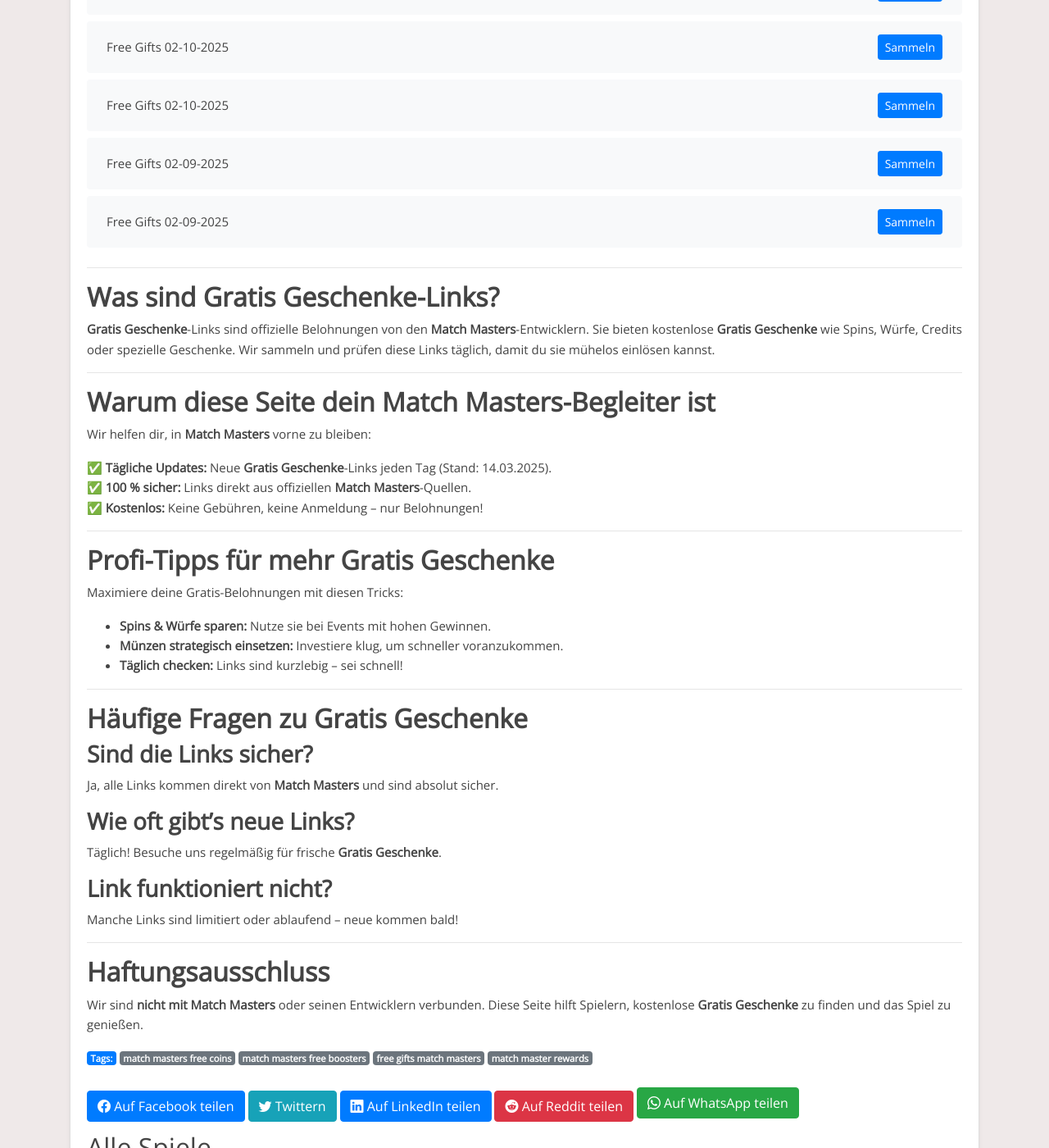
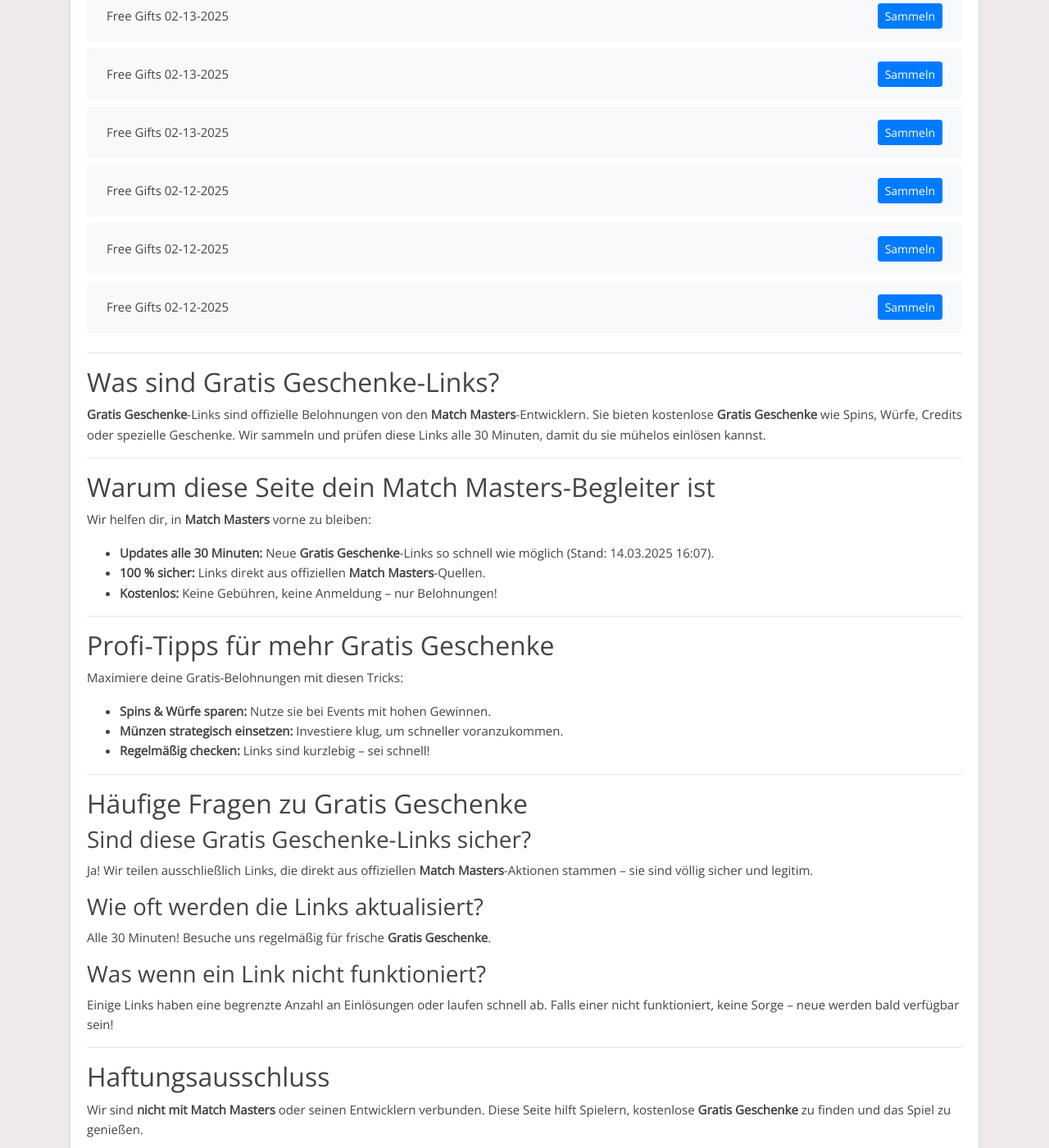
Before and after one commit to Prollad99/bs-de, a Jekyll site: the page built from _posts/2025-01-18-match-masters.md, in a window 1280 px wide and 1400 px high, scrolled down 7397 px. Shown: the whole window at 82% size. Built offline with Jekyll 4.4.1, drawn with Linux system fonts in a browser that asks for light colours; some of the changed text lies outside the part shown.

Commit message:
Update  links and content - 2025-03-14 16:07

```diff
--- a/_includes/match-masters.html
+++ b/_includes/match-masters.html
@@ -1,4 +1,36 @@
 <ul class="list-group mt-3 mb-4">
+  <li class="list-group-item d-flex justify-content-between align-items-center">
+    <span>Free Gifts 03-14-2025</span>
+    <a href="https://go.matchmasters.io/l/p/dTAuD_YPs9c" class="btn btn-primary btn-sm">Sammeln</a>
+  </li>
+  <li class="list-group-item d-flex justify-content-between align-items-center">
+    <span>Free Gifts 03-14-2025</span>
+    <a href="http://go.matchmasters.io/l/p/faAH8e0Dcsk" class="btn btn-primary btn-sm">Sammeln</a>
+  </li>
+  <li class="list-group-item d-flex justify-content-between align-items-center">
+    <span>Free Gifts 03-14-2025</span>
+    <a href="https://go.matchmasters.io/l/p/f2F6N7NlUhU" class="btn btn-primary btn-sm">Sammeln</a>
+  </li>
+  <li class="list-group-item d-flex justify-content-between align-items-center">
+    <span>Free Gifts 03-14-2025</span>
+    <a href="https://go.matchmasters.io/l/p/6nnjc5Euvn8" class="btn btn-primary btn-sm">Sammeln</a>
+  </li>
+  <li class="list-group-item d-flex justify-content-between align-items-center">
+    <span>Free Gifts 03-14-2025</span>
+    <a href="https://go.matchmasters.io/l/p/yCQUeaEd8Dw" class="btn btn-primary btn-sm">Sammeln</a>
+  </li>
+  <li class="list-group-item d-flex justify-content-between align-items-center">
+    <span>Free Gifts 03-14-2025</span>
+    <a href="https://go.matchmasters.io/l/p/Gh9JrTKs4zs" class="btn btn-primary btn-sm">Sammeln</a>
+  </li>
+  <li class="list-group-item d-flex justify-content-between align-items-center">
+    <span>Free Gifts 03-14-2025</span>
+    <a href="https://go.matchmasters.io/l/p/_3J98TaCpnw" class="btn btn-primary btn-sm">Sammeln</a>
+  </li>
+  <li class="list-group-item d-flex justify-content-between align-items-center">
+    <span>Free Gifts 03-14-2025</span>
+    <a href="https://go.matchmasters.io/l/p/bbxnk_5ptCw" class="btn btn-primary btn-sm">Sammeln</a>
+  </li>
   <li class="list-group-item d-flex justify-content-between align-items-center">
     <span>Free Gifts 03-11-2025</span>
     <a href="https://go.matchmasters.io/l/p/N68lQpV6CtA" class="btn btn-primary btn-sm">Sammeln</a>
@@ -367,36 +399,4 @@
     <span>Free Gifts 02-12-2025</span>
     <a href="https://go.matchmasters.io/l/p/sxN3F1DxFz0" class="btn btn-primary btn-sm">Sammeln</a>
   </li>
-  <li class="list-group-item d-flex justify-content-between align-items-center">
-    <span>Free Gifts 02-11-2025</span>
-    <a href="https://go.matchmasters.io/l/p/a3jemXgPin8" class="btn btn-primary btn-sm">Sammeln</a>
-  </li>
-  <li class="list-group-item d-flex justify-content-between align-items-center">
-    <span>Free Gifts 02-11-2025</span>
-    <a href="https://go.matchmasters.io/l/p/tFz2RWb3aN0" class="btn btn-primary btn-sm">Sammeln</a>
-  </li>
-  <li class="list-group-item d-flex justify-content-between align-items-center">
-    <span>Free Gifts 02-11-2025</span>
-    <a href="https://go.matchmasters.io/l/p/TkibTiOhRx8" class="btn btn-primary btn-sm">Sammeln</a>
-  </li>
-  <li class="list-group-item d-flex justify-content-between align-items-center">
-    <span>Free Gifts 02-10-2025</span>
-    <a href="https://go.matchmasters.io/l/p/hQqwZWboZRE" class="btn btn-primary btn-sm">Sammeln</a>
-  </li>
-  <li class="list-group-item d-flex justify-content-between align-items-center">
-    <span>Free Gifts 02-10-2025</span>
-    <a href="https://go.matchmasters.io/l/p/58RuzndgRnY" class="btn btn-primary btn-sm">Sammeln</a>
-  </li>
-  <li class="list-group-item d-flex justify-content-between align-items-center">
-    <span>Free Gifts 02-10-2025</span>
-    <a href="https://go.matchmasters.io/l/p/NcE9ESZt4M0" class="btn btn-primary btn-sm">Sammeln</a>
-  </li>
-  <li class="list-group-item d-flex justify-content-between align-items-center">
-    <span>Free Gifts 02-09-2025</span>
-    <a href="https://go.matchmasters.io/l/p/FREEGIFT" class="btn btn-primary btn-sm">Sammeln</a>
-  </li>
-  <li class="list-group-item d-flex justify-content-between align-items-center">
-    <span>Free Gifts 02-09-2025</span>
-    <a href="https://go.matchmasters.io/l/p/Naawm1IER1s" class="btn btn-primary btn-sm">Sammeln</a>
-  </li>
 </ul>
--- a/_includes/match-masters_footer.html
+++ b/_includes/match-masters_footer.html
@@ -1,44 +1,47 @@
 ---
 
-## **Was sind Gratis Geschenke-Links?**
+## Was sind Gratis Geschenke-Links?
 
-**Gratis Geschenke**-Links sind offizielle Belohnungen von den **Match Masters**-Entwicklern. Sie bieten kostenlose **Gratis Geschenke** wie Spins, Würfe, Credits oder spezielle Geschenke. Wir sammeln und prüfen diese Links täglich, damit du sie mühelos einlösen kannst.
+**Gratis Geschenke**-Links sind offizielle Belohnungen von den **Match Masters**-Entwicklern. Sie bieten kostenlose **Gratis Geschenke** wie Spins, Würfe, Credits oder spezielle Geschenke. Wir sammeln und prüfen diese Links alle 30 Minuten, damit du sie mühelos einlösen kannst.
 
 ---
 
-## **Warum diese Seite dein Match Masters-Begleiter ist**
+## Warum diese Seite dein Match Masters-Begleiter ist
 
 Wir helfen dir, in **Match Masters** vorne zu bleiben:
 
-✅ **Tägliche Updates:** Neue **Gratis Geschenke**-Links jeden Tag (Stand: 14.03.2025).
-✅ **100 % sicher:** Links direkt aus offiziellen **Match Masters**-Quellen.
-✅ **Kostenlos:** Keine Gebühren, keine Anmeldung – nur Belohnungen!
+- **Updates alle 30 Minuten:** Neue **Gratis Geschenke**-Links so schnell wie möglich (Stand: 14.03.2025 16:07).
+- **100 % sicher:** Links direkt aus offiziellen **Match Masters**-Quellen.
+- **Kostenlos:** Keine Gebühren, keine Anmeldung – nur Belohnungen!
 
 ---
 
-## **Profi-Tipps für mehr Gratis Geschenke**
+## Profi-Tipps für mehr Gratis Geschenke
 
 Maximiere deine Gratis-Belohnungen mit diesen Tricks:
 
 - **Spins & Würfe sparen:** Nutze sie bei Events mit hohen Gewinnen.
 - **Münzen strategisch einsetzen:** Investiere klug, um schneller voranzukommen.
-- **Täglich checken:** Links sind kurzlebig – sei schnell!
+- **Regelmäßig checken:** Links sind kurzlebig – sei schnell!
 
 ---
 
-## **Häufige Fragen zu Gratis Geschenke**
+## Häufige Fragen zu Gratis Geschenke
 
-### **Sind die Links sicher?**
-Ja, alle Links kommen direkt von **Match Masters** und sind absolut sicher.
+### Sind diese Gratis Geschenke-Links sicher?
 
-### **Wie oft gibt’s neue Links?**
-Täglich! Besuche uns regelmäßig für frische **Gratis Geschenke**.
+Ja! Wir teilen ausschließlich Links, die direkt aus offiziellen **Match Masters**-Aktionen stammen – sie sind völlig sicher und legitim.
 
-### **Link funktioniert nicht?**
-Manche Links sind limitiert oder ablaufend – neue kommen bald!
+### Wie oft werden die Links aktualisiert?
+
+Alle 30 Minuten! Besuche uns regelmäßig für frische **Gratis Geschenke**.
+
+### Was wenn ein Link nicht funktioniert?
+
+Einige Links haben eine begrenzte Anzahl an Einlösungen oder laufen schnell ab. Falls einer nicht funktioniert, keine Sorge – neue werden bald verfügbar sein!
 
 ---
 
-## **Haftungsausschluss**
+## Haftungsausschluss
 
 Wir sind **nicht mit Match Masters** oder seinen Entwicklern verbunden. Diese Seite hilft Spielern, kostenlose **Gratis Geschenke** zu finden und das Spiel zu genießen.
--- a/_includes/match-masters_post.html
+++ b/_includes/match-masters_post.html
@@ -1,3 +1,5 @@
+# Match Masters Gratis Gratis Geschenke – Dein Täglicher Bonus
+
 Willkommen bei deiner Quelle für **Match Masters Gratis Gratis Geschenke**! Hier findest du alle 30 Minuten neue Links, um kostenlose Gratis Geschenke und Belohnungen zu sammeln – perfekt für deutsche Spieler.
 
 ---
```
Also changed, not shown: links-json/match-masters.json (+32 -32 lines), 1 other file.
